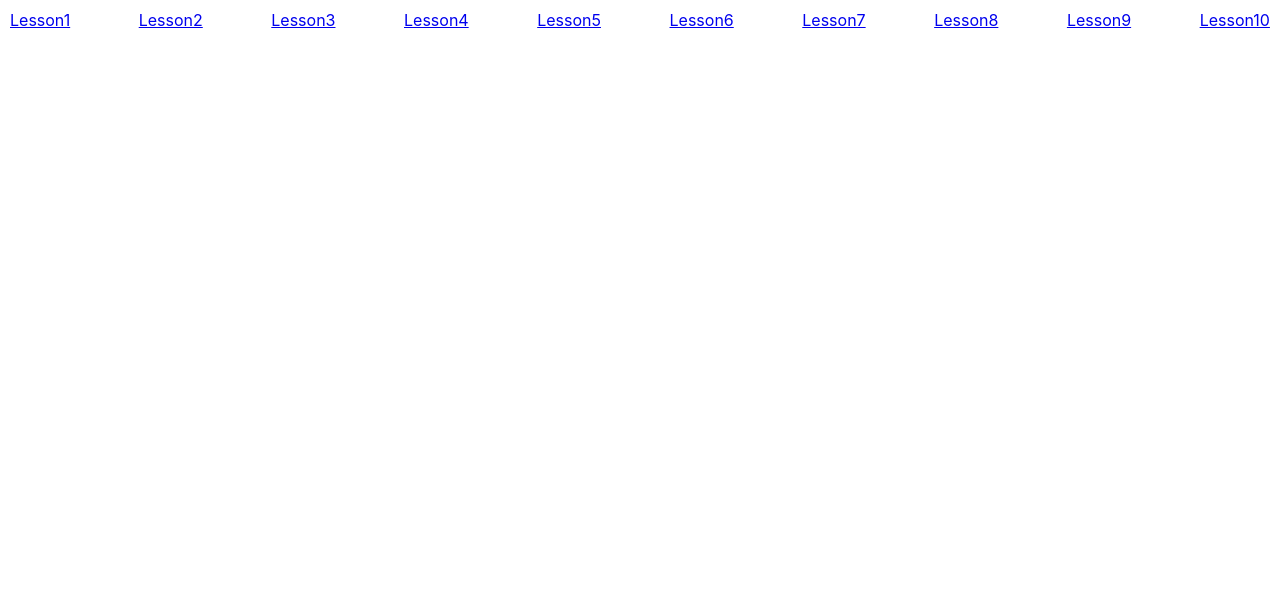
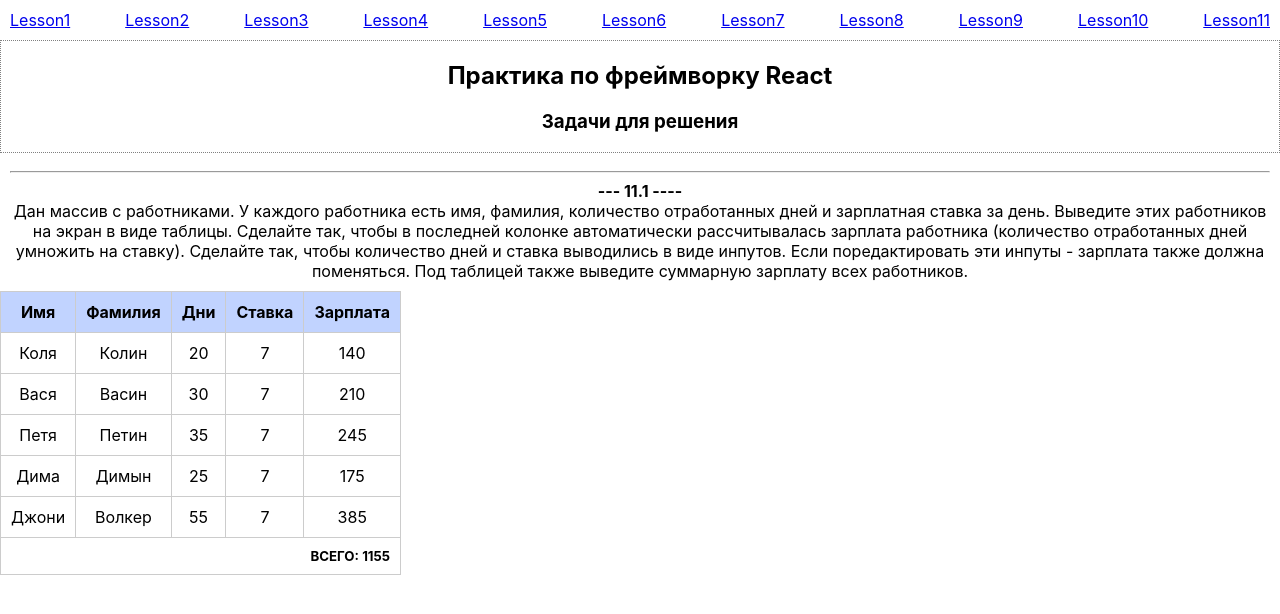
Before and after one commit to PavelNestor/reactTest, a React (Create React App) app in the folder l1/my-app/: page /lesson11 in a window 1280 px wide. Shown: the top 614 px of the page. Built offline with nearby package versions, Linux system fonts and the light colour scheme.

Commit message:
finish 11

```diff
--- a/l1/my-app/src/App.js
+++ b/l1/my-app/src/App.js
@@ -11,6 +11,7 @@ import Lesson7 from './lessons/lesson7';
 import Lesson8 from './lessons/lesson8';
 import Lesson9 from './lessons/lesson9';
 import Lesson10 from './lessons/lesson10';
+import Lesson11 from './lessons/lesson11';
 
 function App() {
   return (
@@ -32,6 +33,7 @@ function BasicExample() {
         <div><Link to="/lesson8">Lesson8</Link></div>
         <div><Link to="/lesson9">Lesson9</Link></div>
         <div><Link to="/lesson10">Lesson10</Link></div>
+        <div><Link to="/lesson11">Lesson11</Link></div>
       </div>
       <Route exact path="/" component={lesson1} />
       <Route path="/lesson1" component={lesson1} />
@@ -44,6 +46,7 @@ function BasicExample() {
       <Route path="/lesson8" component={lesson8} />
       <Route path="/lesson9" component={lesson9} />
       <Route path="/lesson10" component={lesson10} />
+      <Route path="/lesson11" component={lesson11} />
     </Router>
   );
 }
@@ -97,5 +100,10 @@ function lesson10() {
     <Lesson10 />
   );
 }
+function lesson11() {
+  return (
+    <Lesson11 />
+  );
+}
 
 export default App;
--- /dev/null
+++ b/l1/my-app/src/lessons/data/data11.json
@@ -0,0 +1,6 @@
+[
+    {
+        "header": "--- 11.1 ----",
+        "text": "Дан массив с работниками. У каждого работника есть имя, фамилия, количество отработанных дней и зарплатная ставка за день. Выведите этих работников на экран в виде таблицы. Сделайте так, чтобы в последней колонке автоматически рассчитывалась зарплата работника (количество отработанных дней умножить на ставку). Сделайте так, чтобы количество дней и ставка выводились в виде инпутов. Если поредактировать эти инпуты - зарплата также должна поменяться. Под таблицей также выведите суммарную зарплату всех работников. "
+    }
+  ]
--- a/l1/my-app/src/lessons/lesson10.js
+++ b/l1/my-app/src/lessons/lesson10.js
@@ -33,20 +33,20 @@ const Users = (props) => {
 
   return (
     <tr>
-      <td>Имя: {props.name}</td>
-      <td>Фамилия: {props.surname}</td>
-      <td>Возраст: {props.age}</td>
+      <td>{props.name}</td>
+      <td>{props.surname}</td>
+      <td>{props.age}</td>
     </tr>
   );
 };
 
 const Lesson101 = () => {
-  const [users, setUsers] = React.useState([
+  const [users] = React.useState([
     { name: 'Коля', surname: 'Колин', age: 20 },
     { name: 'Вася', surname: 'Васин', age: 30 },
     { name: 'Петя', surname: 'Петин', age: 35 },
     { name: 'Дима', surname: 'Димын', age: 25 },
-    { name: 'Дима', surname: 'Димын', age: 25 },
+    { name: 'Джони', surname: 'Волкер', age: 55 },
   ]);
 
   const view = users.map((item, index) =>
@@ -54,8 +54,17 @@ const Lesson101 = () => {
 
 
   return (
-    <table>
+    <table className={styles.table}>
+      <thead>
+      <tr >
+            <th>Имя</th>
+            <th>Фамилия</th>
+            <th>Возраст</th>
+          </tr>
+      </thead>
+      <tbody>
       {view}
+      </tbody>
     </table>
   )
 };
--- /dev/null
+++ b/l1/my-app/src/lessons/lesson11.js
@@ -0,0 +1,101 @@
+import React from 'react';
+import json_data from './data/data11';
+import styles from './styles.module.scss';
+
+export default function Lesson11() {
+
+    return (
+        <div style={{ textAlign: 'center' }}>
+            <div style={{ border: '1px dotted grey' }}>
+                <h2 >Практика по фреймворку React</h2>
+                <h3>Задачи для решения</h3>
+            </div>
+            {[Lesson111].map((Comp, index) => {
+                return (
+                    <div key={index}><WriteHeader num={index} /><Comp /></div>
+                );
+            })}
+        </div >
+    );
+};
+
+const WriteHeader = (props) => {
+    return (
+        <div style={{ padding: '10px' }}>
+            <hr />
+            <div>
+                <strong>{json_data[props.num].header}</strong>
+                <br />
+                {json_data[props.num].text}
+            </div>
+        </div>
+    );
+};
+
+const Users = (props) => {
+
+    return (
+        <tr>
+            <td>{props.name}</td>
+            <td>{props.surname}</td>
+            <td>{props.workDays}</td>
+            <td>{props.rate}</td>
+            <td>{props.rate * props.workDays}</td>
+        </tr>
+    );
+};
+
+const Sum = (props) => {
+    console.log(props.array);
+
+    return (
+        <h5 className={styles.norm}>ВСЕГО: {props.array.reduce((sum, current) => {
+            return sum + current;
+          }, 0)}</h5>
+    );
+  };
+
+const Lesson111 = () => {
+    const [users] = React.useState([
+        { name: 'Коля', surname: 'Колин', workDays: 20, rate: 7 },
+        { name: 'Вася', surname: 'Васин', workDays: 30, rate: 7 },
+        { name: 'Петя', surname: 'Петин', workDays: 35, rate: 7 },
+        { name: 'Дима', surname: 'Димын', workDays: 25, rate: 7 },
+        { name: 'Джони', surname: 'Волкер', workDays: 55, rate: 7 },
+    ]);
+
+    const [total, setTotal] = React.useState(1000);
+
+    const view = users.map((item, index) =>
+        <Users
+            key={index}
+            name={item.name}
+            surname={item.surname}
+            workDays={item.workDays}
+            rate={item.rate}
+        />);
+
+    return (
+        <table className={styles.table}>
+            <thead>
+                <tr >
+                    <th>Имя</th>
+                    <th>Фамилия</th>
+                    <th>Дни</th>
+                    <th>Ставка</th>
+                    <th>Зарплата</th>
+                </tr>
+            </thead>
+            <tbody>
+                {view}
+            </tbody>
+            <tfoot>
+                <tr>
+                    <td colSpan="5" className={styles.AlignRight}>
+                        <Sum  array={users.map(item => item.rate*item.workDays)}/>
+                    </td>
+                </tr>
+            </tfoot>
+        </table>
+    )
+};
--- a/l1/my-app/src/lessons/styles.module.scss
+++ b/l1/my-app/src/lessons/styles.module.scss
@@ -1,5 +1,18 @@
 .BorderRed {
   border: 1px solid #a44;
+}
+
+.norm {
+  margin: 0;
+  padding: 0;
+}
+
+.AlignLeft {
+  text-align: left;
+}
+
+.AlignRight {
+  text-align: right;
 }
 
 .test {
@@ -17,3 +30,17 @@
 .default {
   color: #555;
 }
+
+//lesson 11 start
+.table {
+  border-collapse:collapse;
+}
+
+td, th{
+  padding:10px;
+  border:1px solid #cccccc;
+}
+
+th{
+  background-color:#C1D3FF;
+}
```
Also changed, not shown: 1 other file (tests, documents, lock files or other folders).
